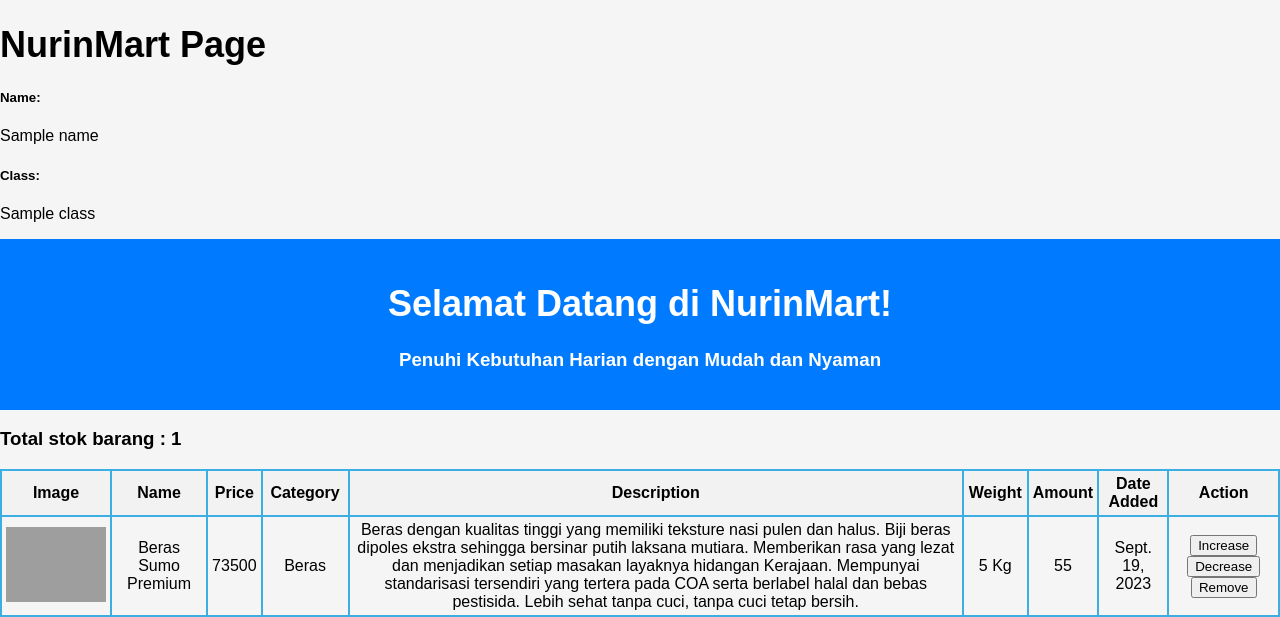
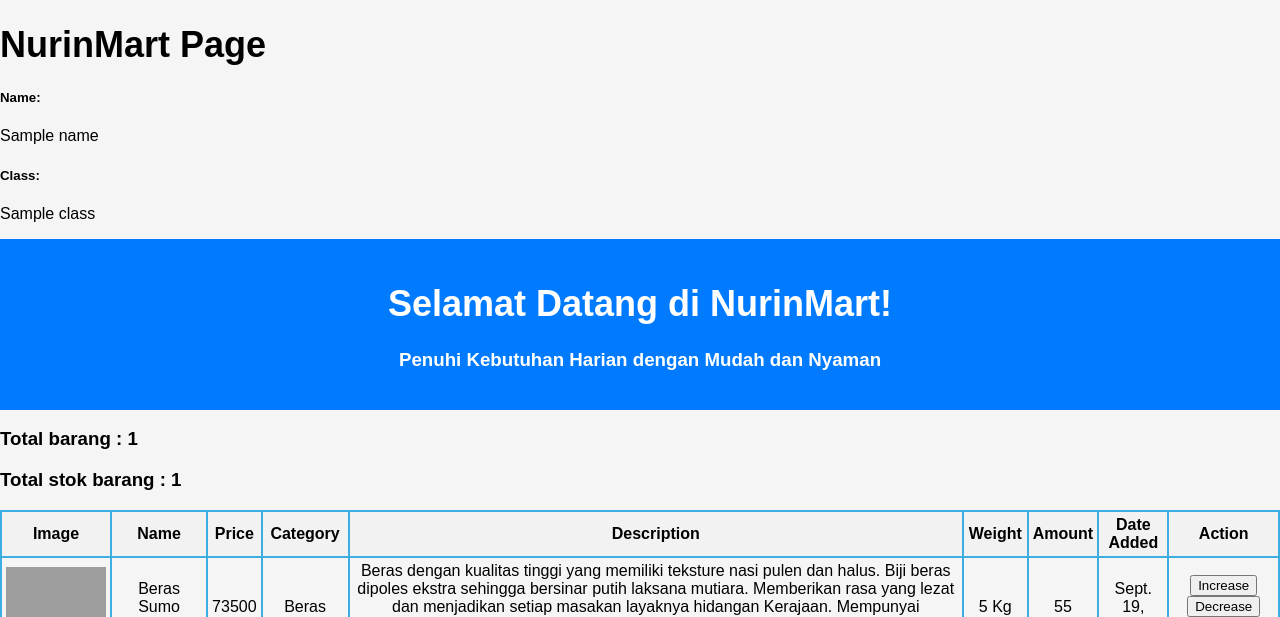
Before and after one commit to nurinfarzana25/NurinApps, a Django app: template main/templates/main.html in a window 1280 px wide. Shown: the top 617 px of the page. Run offline with Django 4.2, Linux system fonts and the light colour scheme; data comes from the database, SQL or seed files in the repository; both versions use the stored data as it was after the commit; the template is opened without the code that fills it: values that come from a table or form of the project are taken from there, most other values are stand-ins (such as "Sample title", 1, 10 or a date in 2020); grey boxes are pictures that could not be loaded.

Commit message:
tugas 4 selesai

```diff
--- a/main/templates/main.html
+++ b/main/templates/main.html
@@ -96,6 +96,7 @@
         </header>
     </body>
 
+<h3>Total barang : {{ total_item }}</h3>
 <h3>Total stok barang : {{ total_stok }}</h3>
 
 <table>
--- a/main/views.py
+++ b/main/views.py
@@ -38,6 +38,7 @@
             pass
 
     total_stok = items.aggregate(total_stok=Sum('amount'))['total_stok'] or 0
+    total_item = items.count()
 
 
     context = {
@@ -45,6 +46,7 @@
         'class': 'PBP C',
         'items': items,
         'total_stok': total_stok,
+        'total_item': total_item,
         'last_login': request.COOKIES['last_login']
     }
 
```
Also changed, not shown: db.sqlite3.
